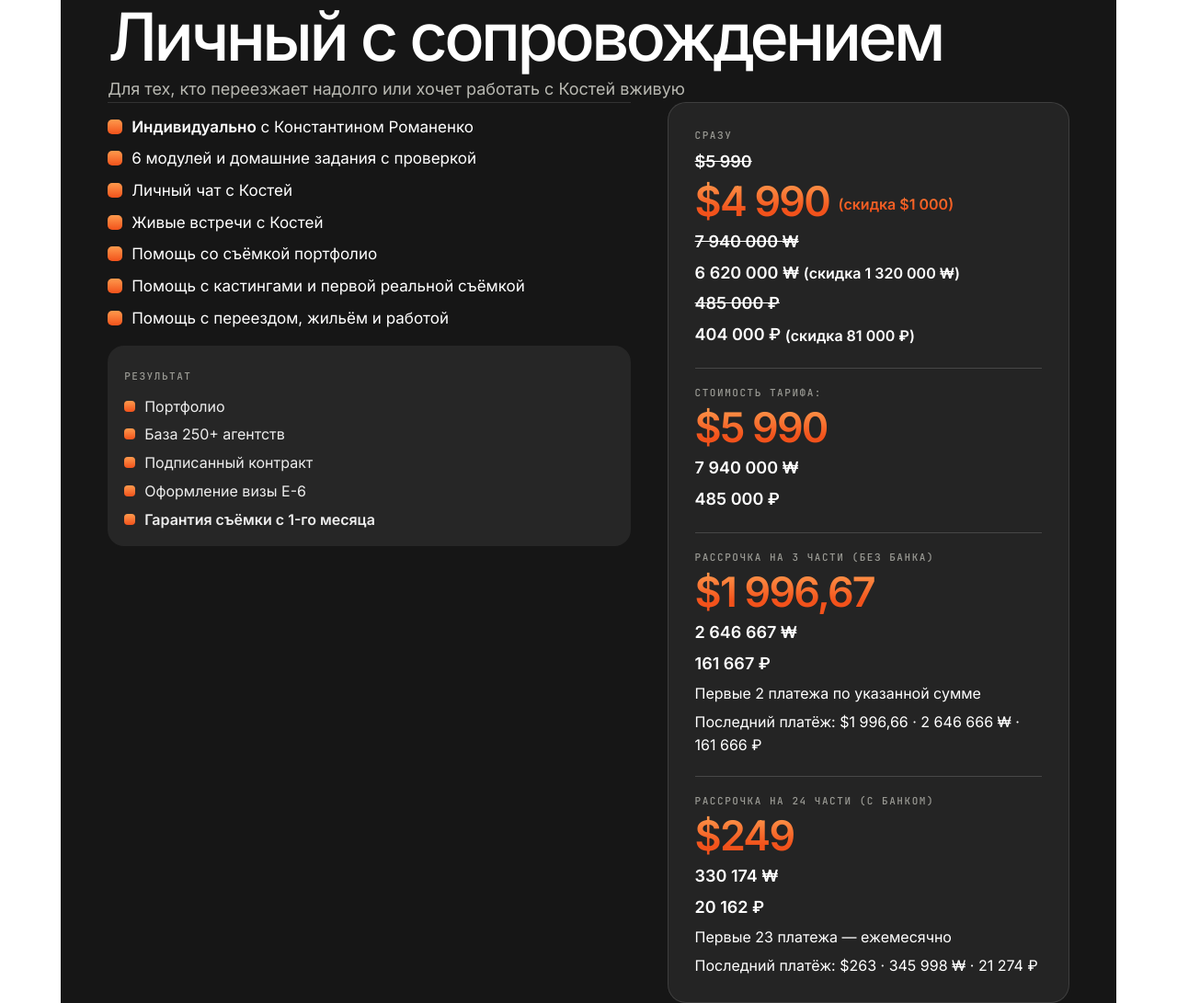
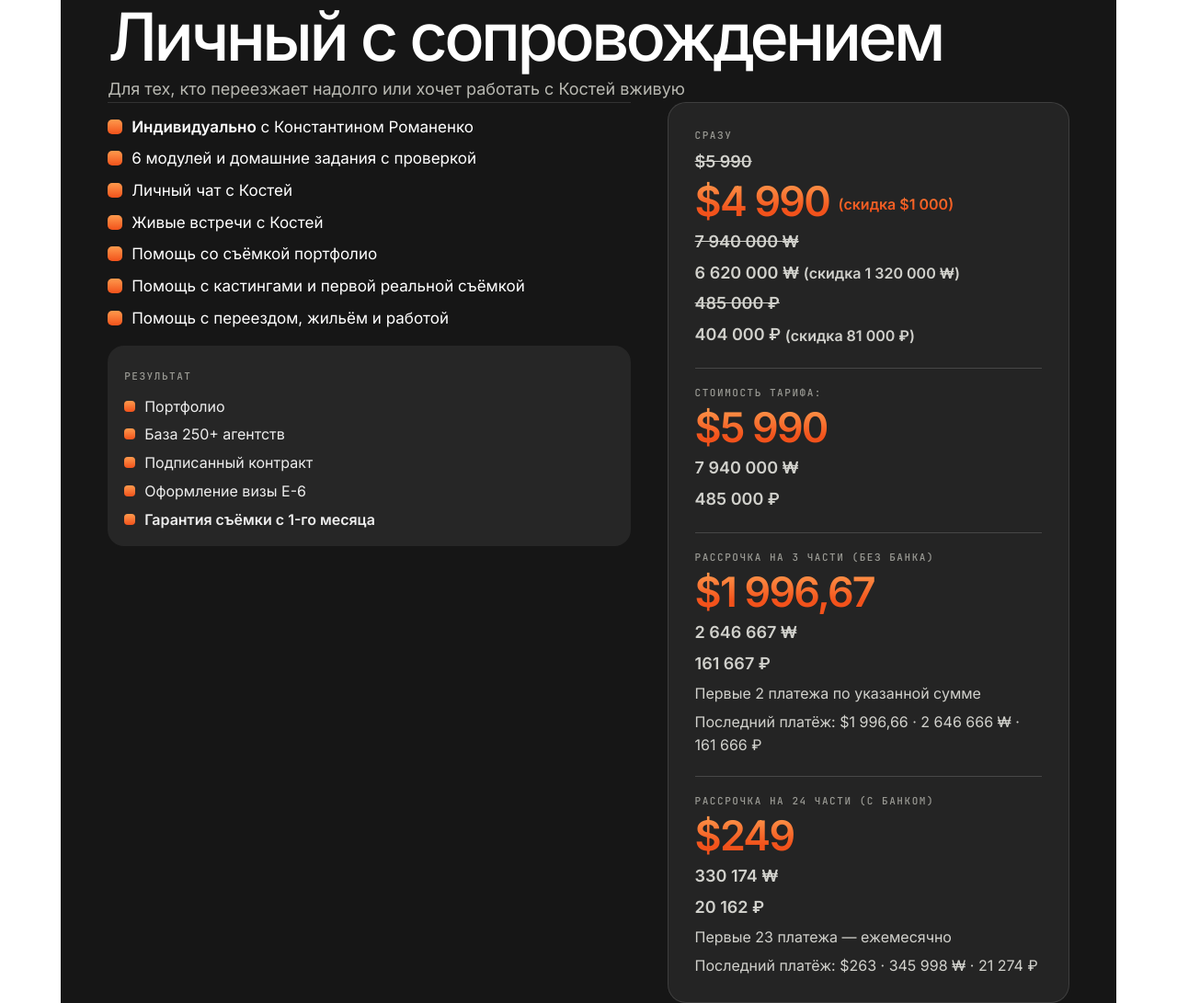
Before and after one commit to ivanlozhkin888/actor-dictionary, a plain HTML site: page asia4ever/tarify.html in a window 1280 px wide. Shown: the part 4443-5534 px from the top of the page at 92% size. Drawn offline with Linux system fonts and the light colour scheme.

Commit message:
Use light gray for white price figures on dark tariff cards

```diff
--- a/asia4ever/tarify.html
+++ b/asia4ever/tarify.html
@@ -519,6 +519,8 @@ td.pay{white-space:normal}
 .pbox .price-option .cur{display:block;font-weight:700}
 .payment-period{font-size:16px}
 .pbox .discount{display:inline-block;font-size:16px;font-weight:600;letter-spacing:normal;white-space:nowrap;vertical-align:middle}
+
+.best .pbox .cur,.best .pbox .payment-period{color:#D1D1CC}
 </style>
 <section class="sec" id="results" aria-labelledby="h-res" style="padding-top:0">
   <div class="haze" style="width:1100px;height:900px;left:50%;top:0;transform:translateX(-50%)" aria-hidden="true"></div>
```
